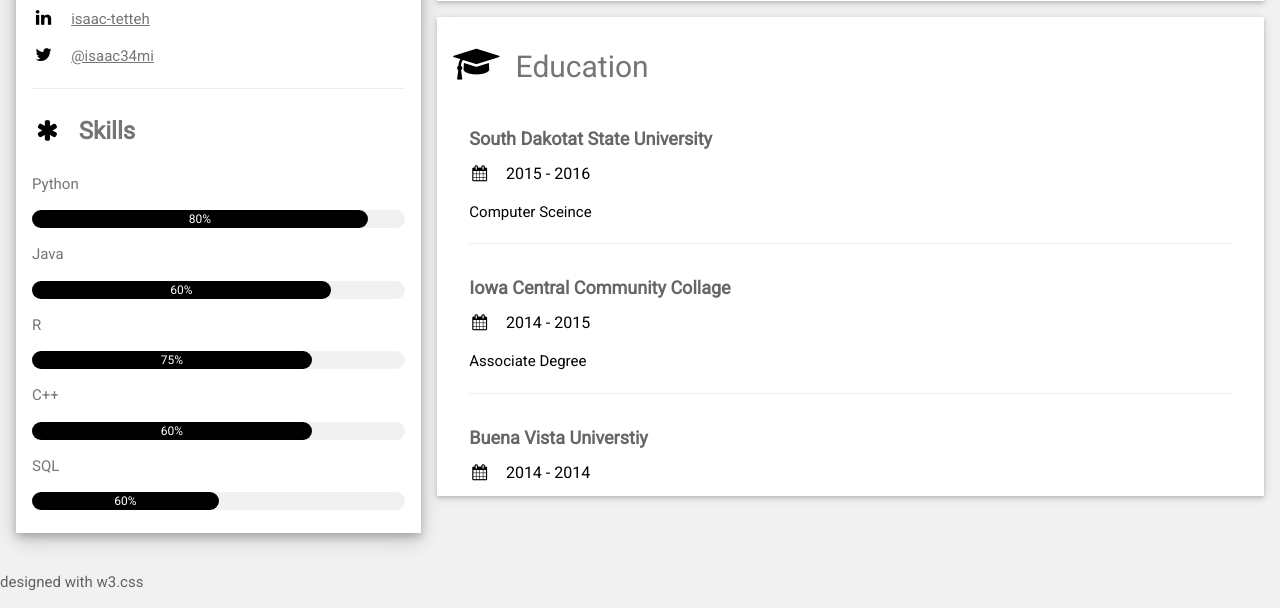
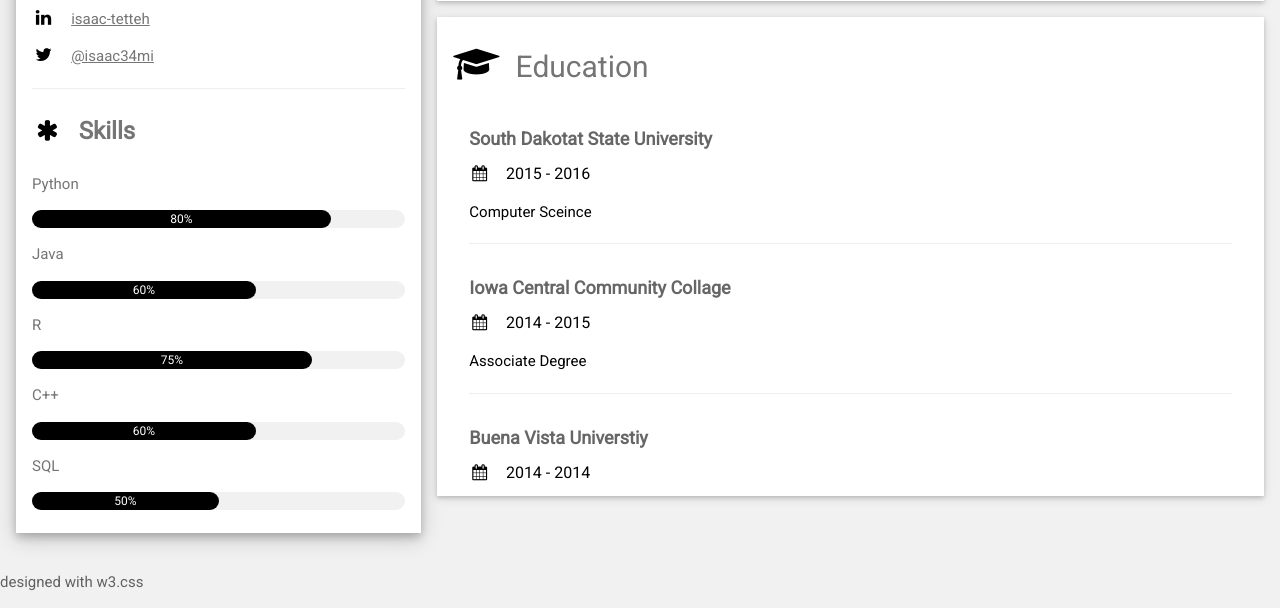
Before and after one commit to isaac34mi/Portfolio, a Flask app: page / in a window 1280 px wide. Shown: the part 722-1330 px from the top of the page. Run offline with Flask 2, Linux system fonts and the light colour scheme.

Commit message:
Update resume.html

```diff
--- a/templates/resume.html
+++ b/templates/resume.html
@@ -31,13 +31,13 @@
           <p class="w3-xlarge"><b><i class="fa fa-asterisk fa-fw w3-margin-right w3-text-black"></i>Skills</b></p>
           <p>Python</p>
           <div class="w3-progress-container w3-round-xlarge w3-small">
-            <div class="w3-progressbar w3-round-xlarge w3-black" style="width:90%">
+            <div class="w3-progressbar w3-round-xlarge w3-black" style="width:80%">
               <div class="w3-center w3-text-white">80%</div>
             </div>
           </div>
           <p>Java</p>
           <div class="w3-progress-container w3-round-xlarge w3-small">
-            <div class="w3-progressbar w3-round-xlarge w3-black" style="width:80%">
+            <div class="w3-progressbar w3-round-xlarge w3-black" style="width:60%">
               <div class="w3-center w3-text-white">60%</div>
             </div>
           </div>
@@ -49,14 +49,14 @@
           </div>
             <p>C++</p>
           <div class="w3-progress-container w3-round-xlarge w3-small">
-            <div class="w3-progressbar w3-round-xlarge w3-black" style="width:75%">
+            <div class="w3-progressbar w3-round-xlarge w3-black" style="width:60%">
               <div class="w3-center w3-text-white">60%</div>
             </div>
           </div>
           <p>SQL</p>
           <div class="w3-progress-container w3-round-xlarge w3-small">
             <div class="w3-progressbar w3-round-xlarge w3-black" style="width:50%">
-              <div class="w3-center w3-text-white">60%</div>
+              <div class="w3-center w3-text-white">50%</div>
             </div>
           </div>
           </div>
```
